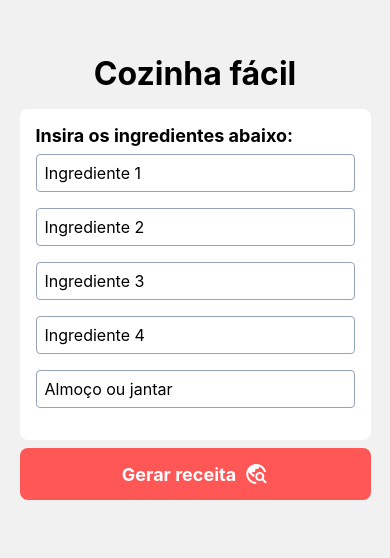
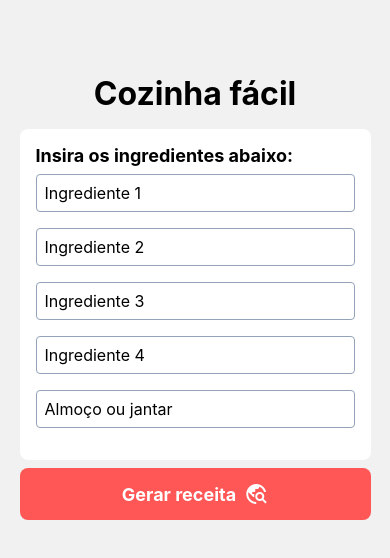
Before and after one commit to IIIgorMoura/test2-IA-integrada, a React Native app in the folder smartKitchen/: screen / in a window 390 px wide. Shown: the top 558 px of the page. Built offline with nearby package versions, Linux system fonts and the light colour scheme.

Commit message:
statusBar

```diff
--- a/smartKitchen/App.tsx
+++ b/smartKitchen/App.tsx
@@ -1,10 +1,13 @@
-import { StyleSheet, Text, View, TextInput, TouchableOpacity, Platform } from 'react-native';
+import { StyleSheet, Text, View, TextInput, TouchableOpacity, Platform, StatusBar, ScrollView } from 'react-native';
 import { MaterialIcons } from '@expo/vector-icons'
+
+const alturaStatusBar = StatusBar.currentHeight
 
 export default function App() {
 
   return (
     <View style={ESTILOS.container}>
+      <StatusBar barStyle="dark-content" translucent={true} backgroundColor="#F1F1F1" />
       <Text style={ESTILOS.header}>Cozinha fácil</Text>
       <View style={ESTILOS.form}>
         <Text style={ESTILOS.label}>Insira os ingredientes abaixo:</Text>
@@ -47,7 +50,7 @@ const ESTILOS = StyleSheet.create({
   header: {
     fontSize: 32,
     fontWeight: 'bold',
-    paddingTop: 34
+    paddingTop: Platform.OS === 'android' ? alturaStatusBar : 54
   },
   form: {
     backgroundColor: '#FFF',
```
